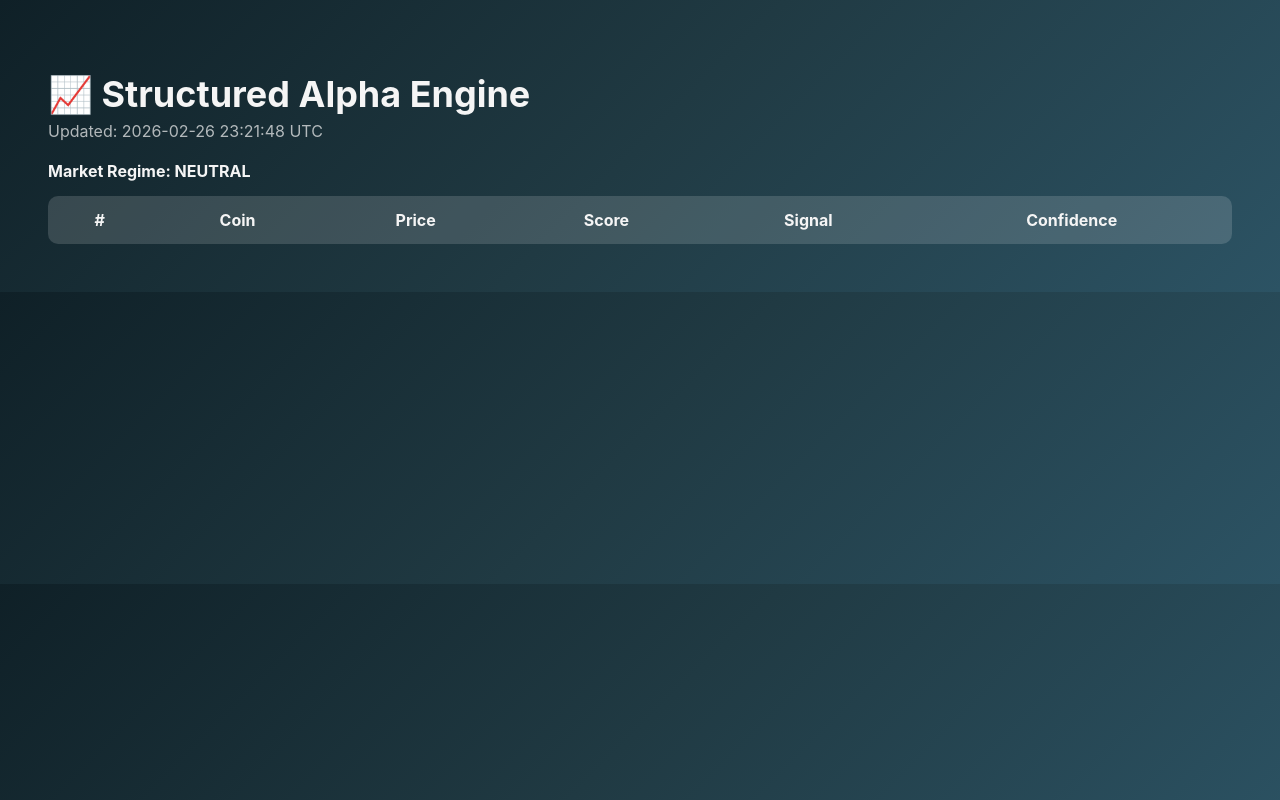
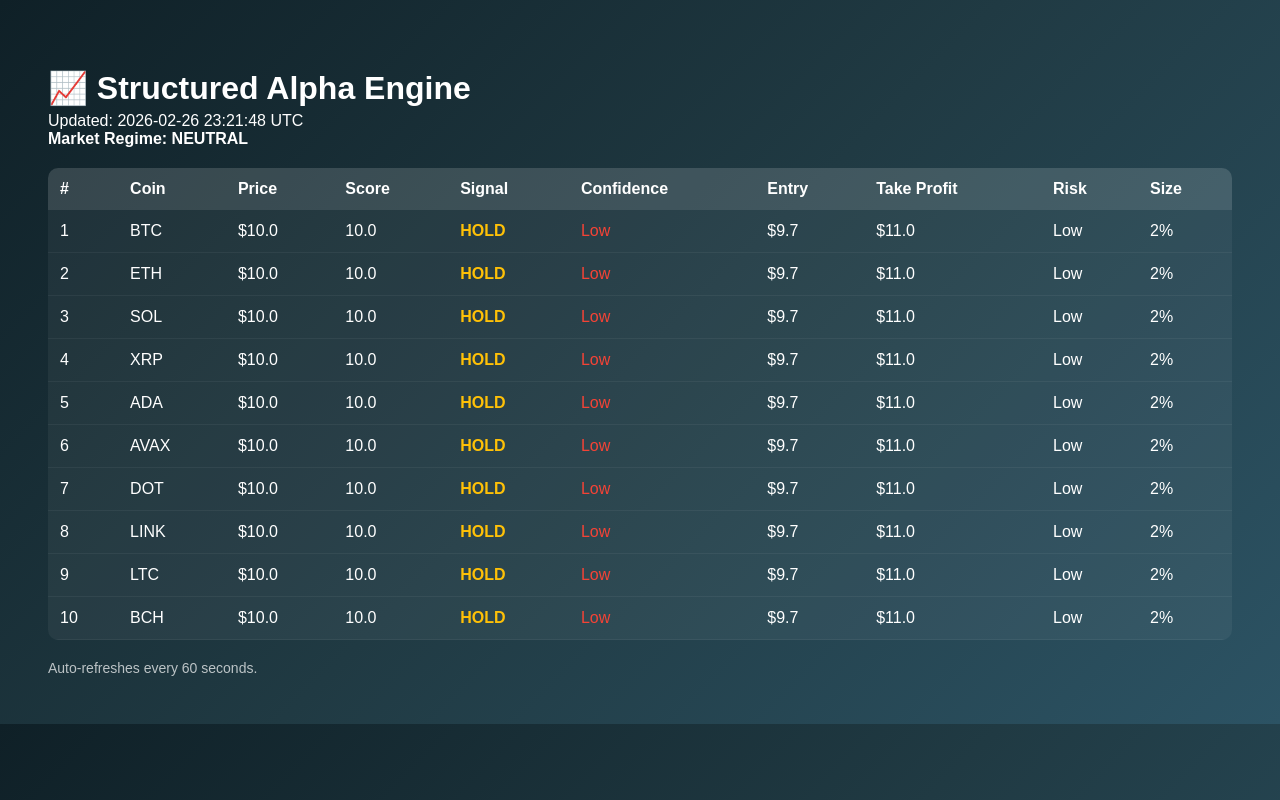
Before and after one commit to hillcolton1976/structured-alpha-engine, a Flask app: page / in a window 1280 px wide. Run offline with Flask 3, Linux system fonts and the light colour scheme; a database or web service that is not in the repository returns one stand-in record (values such as "Sample title"); data that the repository does not hold is empty.

Commit message:
Update index.html

```diff
--- a/templates/index.html
+++ b/templates/index.html
@@ -1,24 +1,22 @@
 <!DOCTYPE html>
 <html>
 <head>
-<meta charset="UTF-8">
-<meta http-equiv="refresh" content="30">
     <title>Structured Alpha Engine</title>
+    <meta http-equiv="refresh" content="60">
     <style>
         body {
-    font-family: -apple-system, BlinkMacSystemFont, sans-serif;
+            font-family: Arial, sans-serif;
             background: linear-gradient(135deg, #0f2027, #203a43, #2c5364);
-    color: #f5f5f5;
+            color: white;
             padding: 40px;
         }
 
         h1 {
-    font-size: 36px;
             margin-bottom: 5px;
         }
 
-.sub {
-    opacity: 0.7;
+        .regime {
+            font-weight: bold;
             margin-bottom: 20px;
         }
 
@@ -30,33 +28,40 @@ table {
             overflow: hidden;
         }
 
-th, td {
-    padding: 14px;
-    text-align: center;
+        th {
+            background: rgba(255,255,255,0.1);
+            padding: 12px;
+            text-align: left;
         }
 
-th {
-    background: rgba(255,255,255,0.1);
+        td {
+            padding: 12px;
+            border-bottom: 1px solid rgba(255,255,255,0.05);
         }
 
-tr:nth-child(even) {
-    background: rgba(255,255,255,0.03);
+        tr:hover {
+            background: rgba(255,255,255,0.05);
         }
 
-.buy { color: #2ecc71; font-weight: bold; }
-.sell { color: #e74c3c; font-weight: bold; }
-.hold { color: #f1c40f; font-weight: bold; }
+        .BUY { color: #4caf50; font-weight: bold; }
+        .SELL { color: #f44336; font-weight: bold; }
+        .HOLD { color: #ffc107; font-weight: bold; }
 
-.regime {
-    margin-bottom: 15px;
-    font-weight: bold;
+        .High { color: #4caf50; }
+        .Medium { color: #ffc107; }
+        .Low { color: #f44336; }
+
+        .footer {
+            margin-top: 20px;
+            font-size: 14px;
+            opacity: 0.7;
         }
     </style>
 </head>
 <body>
 
 <h1>📈 Structured Alpha Engine</h1>
-<div class="sub">Updated: {{ updated }}</div>
+<div>Updated: {{ updated }}</div>
 <div class="regime">Market Regime: {{ regime }}</div>
 
 <table>
@@ -67,22 +72,31 @@ tr:nth-child(even) {
         <th>Score</th>
         <th>Signal</th>
         <th>Confidence</th>
+        <th>Entry</th>
+        <th>Take Profit</th>
+        <th>Risk</th>
+        <th>Size</th>
     </tr>
 
-{% for row in results %}
+    {% for coin in coins %}
     <tr>
         <td>{{ loop.index }}</td>
-<td>{{ row.coin }}</td>
-<td>${{ row.price }}</td>
-<td>{{ row.score }}</td>
-<td class="{% if row.signal == 'BUY' %}buy{% elif row.signal == 'SELL' %}sell{% else %}hold{% endif %}">
-    {{ row.signal }}
-</td>
-<td>{{ row.confidence }}</td>
+        <td>{{ coin.coin }}</td>
+        <td>${{ coin.price }}</td>
+        <td>{{ coin.score }}</td>
+        <td class="{{ coin.signal }}">{{ coin.signal }}</td>
+        <td class="{{ coin.confidence }}">{{ coin.confidence }}</td>
+        <td>${{ coin.entry }}</td>
+        <td>${{ coin.take_profit }}</td>
+        <td>{{ coin.risk }}</td>
+        <td>{{ coin.size }}</td>
     </tr>
     {% endfor %}
+</table>
 
-</table>
+<div class="footer">
+Auto-refreshes every 60 seconds.
+</div>
 
 </body>
 </html>
```
Lines whose indentation alone changed are shown as unchanged.
